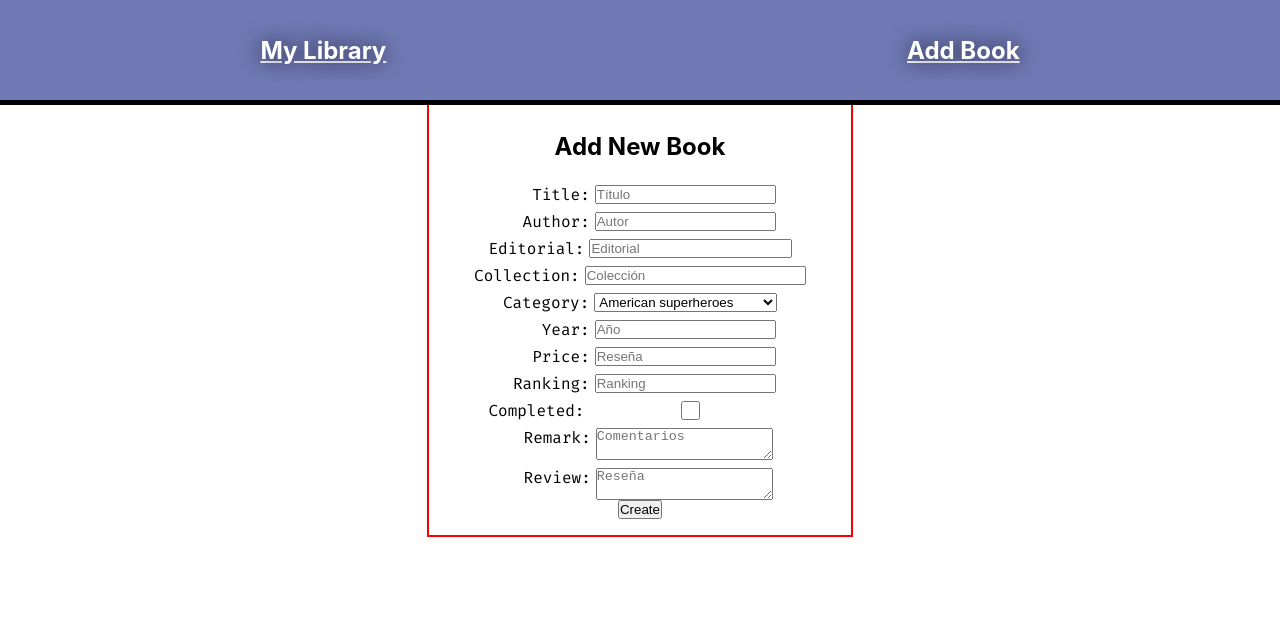
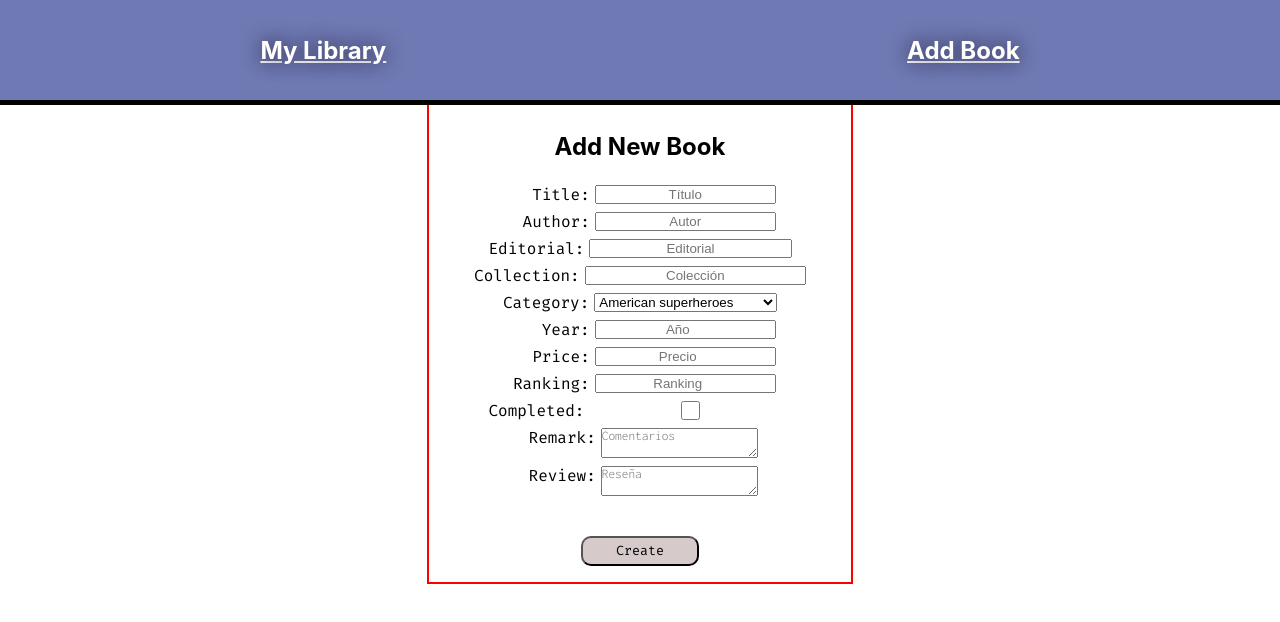
Before and after one commit to ulldecorb/my-library, a React (Create React App) app in the folder client/: page /addbook in a window 1280 px wide. Shown: the top 622 px of the page. Built offline with nearby package versions, Linux system fonts and the light colour scheme; no server answers.

Commit message:
Add style to handler on addbook component

```diff
--- a/client/src/components/addBook/addBook.css
+++ b/client/src/components/addBook/addBook.css
@@ -1,4 +1,4 @@
-.add-form {
+.book-form {
   margin-top: 100px;
   outline: 2px solid red;
   min-width: 400px;
@@ -6,11 +6,12 @@
   padding: 2vmin;
 }
 
-.add-form__title {
+.book-form__title {
   font-size: 1.5rem;
+  margin: 2vh 0;
 }
 
-.add-form__form {
+.book-form__form {
   display: -webkit-box;
   display: -ms-flexbox;
   display: flex;
@@ -26,7 +27,8 @@
           align-items: center;
 }
 
-.add-form__label {
+.book-form__label {
+  margin: 1vh 0 0 0;
   display: -ms-grid;
   display: grid;
   -ms-grid-columns: 1fr 2fr;
@@ -34,4 +36,50 @@
   -ms-grid-rows: auto;
       grid-template-rows: auto;
 }
+
+.book-form__label .input__textarea:only-of-type {
+  text-align: left;
+  font-family: 'Inconsolata', monospace;
+}
+
+.book-form__label-text {
+  text-align: right;
+  padding-right: 5px;
+  font-family: 'Fira Mono', monospace;
+}
+
+.book-form__input {
+  text-align: center;
+  width: 100%;
+}
+
+.book-form__handler-box {
+  width: 100%;
+  height: 30px;
+  margin-top: 5vh;
+  display: -webkit-box;
+  display: -ms-flexbox;
+  display: flex;
+  -ms-flex-pack: distribute;
+      justify-content: space-around;
+  -webkit-box-align: center;
+      -ms-flex-align: center;
+          align-items: center;
+}
+
+.book-form__handler {
+  text-align: center;
+  width: 100%;
+  background-color: #d6caca;
+  font-family: 'Fira Mono', monospace;
+  border-radius: 10px;
+  height: 100%;
+  width: 30%;
+  cursor: pointer;
+}
+
+.book-form__handler:hover {
+  background-color: #409135;
+  color: #f8f66c;
+}
 /*# sourceMappingURL=addBook.css.map */
--- a/client/src/components/addBook/addBook.scss
+++ b/client/src/components/addBook/addBook.scss
@@ -1,4 +1,6 @@
-.add-form {
+@import '../../style/fonts';
+
+.book-form {
     margin-top: 100px;
     outline: 2px solid red;
     min-width: 400px;
@@ -7,6 +9,7 @@
 
     &__title {
         font-size: 1.5rem;
+        margin: 2vh 0;
     }
 
     &__form {
@@ -18,8 +21,62 @@
     }
 
     &__label {
+        margin: 1vh 0 0 0;
         display: grid;
         grid-template-columns: 1fr 2fr;
         grid-template-rows: auto;
+
+        .input__textarea:only-of-type {
+            text-align: left;
+            font-family: 'Inconsolata', monospace;
+        }
+    }
+
+    &__label-text {
+        text-align: right;
+        padding-right: 5px;
+        font-family: 'Fira Mono', monospace;
+    }
+
+    &__input {
+        text-align: center;
+        width: 100%;
+
+    }
+
+    &__handler-box {
+        width: 100%;
+        height: 30px;
+        margin-top: 5vh;
+        display: flex;
+        justify-content: space-around;
+        align-items: center;
+    }
+
+    &__handler{
+        text-align: center;
+        width: 100%;
+        background-color: rgb(214, 202, 202);
+        font-family: 'Fira Mono', monospace;
+        border-radius: 10px;
+        height: 100%;
+        width: 30%;
+        cursor: pointer;
+
+        &:hover {
+            background-color: rgb(64, 145, 53);
+            color: rgb(248, 246, 108);
+        }
+
+        // &:nth-of-type(2) {
+        //     background-color: rgb(255, 137, 137);
+        //     color: #fff;
+
+        //     &:hover {
+        //         background-color: rgb(163, 0, 0);
+        //         color: rgb(228, 220, 115);
+
+        //     }
+        // }
     }
 }
--- a/client/src/components/addBook/index.jsx
+++ b/client/src/components/addBook/index.jsx
@@ -61,12 +61,13 @@ export function AddBook() {
   };
 
   return (
-    <div className="add-form">
-      <h3 className="add-form__title">Add New Book</h3>
-      <form onSubmit={handleSubmit} className="add-form__form">
-        <label htmlFor="title" className="add-form__label">
-          <p className="add-form__label-text">Title:</p>
+    <div className="book-form">
+      <h3 className="book-form__title">Add New Book</h3>
+      <form onSubmit={handleSubmit} className="book-form__form">
+        <label htmlFor="title" className="book-form__label">
+          <p className="book-form__label-text">Title:</p>
           <input
+            className="book-form__input"
             id="title"
             type="text"
             value={title}
@@ -75,9 +76,10 @@ export function AddBook() {
           />
         </label>
 
-        <label htmlFor="author" className="add-form__label">
-          <p className="add-form__label-text">Author:</p>
+        <label htmlFor="author" className="book-form__label">
+          <p className="book-form__label-text">Author:</p>
           <input
+            className="book-form__input"
             id="author"
             type="text"
             value={author}
@@ -86,9 +88,10 @@ export function AddBook() {
           />
         </label>
 
-        <label htmlFor="company" className="add-form__label">
-          <p className="add-form__label-text">Editorial:</p>
+        <label htmlFor="company" className="book-form__label">
+          <p className="book-form__label-text">Editorial:</p>
           <input
+            className="book-form__input"
             id="company"
             type="text"
             value={company}
@@ -97,9 +100,10 @@ export function AddBook() {
           />
         </label>
 
-        <label htmlFor="collection" className="add-form__label">
-          <p className="add-form__label-text">Collection:</p>
+        <label htmlFor="collection" className="book-form__label">
+          <p className="book-form__label-text">Collection:</p>
           <input
+            className="book-form__input"
             id="collection"
             type="text"
             value={colection}
@@ -108,9 +112,10 @@ export function AddBook() {
           />
         </label>
 
-        <label htmlFor="category" className="add-form__label">
-          <p className="add-form__label-text">Category:</p>
+        <label htmlFor="category" className="book-form__label">
+          <p className="book-form__label-text">Category:</p>
           {/* <input
+                    className="book-form__input"
             id="category"
             type="text"
             value={category}
@@ -126,9 +131,10 @@ export function AddBook() {
           </select>
         </label>
 
-        <label htmlFor="year" className="add-form__label">
-          <p className="add-form__label-text">Year:</p>
+        <label htmlFor="year" className="book-form__label">
+          <p className="book-form__label-text">Year:</p>
           <input
+            className="book-form__input"
             id="year"
             type="number"
             value={year}
@@ -137,20 +143,22 @@ export function AddBook() {
           />
         </label>
 
-        <label htmlFor="price" className="add-form__label">
-          <p className="add-form__label-text">Price:</p>
+        <label htmlFor="price" className="book-form__label">
+          <p className="book-form__label-text">Price:</p>
           <input
+            className="book-form__input"
             id="price"
             type="number"
             value={price}
-            placeholder="Reseña"
+            placeholder="Precio"
             onChange={(e) => setPrice(e.target.value)}
           />
         </label>
 
-        <label htmlFor="ranking" className="add-form__label">
-          <p className="add-form__label-text">Ranking:</p>
+        <label htmlFor="ranking" className="book-form__label">
+          <p className="book-form__label-text">Ranking:</p>
           <input
+            className="book-form__input"
             id="ranking"
             type="number"
             value={ranking}
@@ -161,9 +169,10 @@ export function AddBook() {
           />
         </label>
 
-        <label htmlFor="complete" className="add-form__label">
-          <p className="add-form__label-text">Completed:</p>
+        <label htmlFor="complete" className="book-form__label">
+          <p className="book-form__label-text">Completed:</p>
           <input
+            className="book-form__input"
             id="complete"
             type="checkbox"
             value={complete}
@@ -171,9 +180,10 @@ export function AddBook() {
           />
         </label>
 
-        <label htmlFor="remark" className="add-form__label">
-          <p className="add-form__label-text">Remark:</p>
+        <label htmlFor="remark" className="book-form__label">
+          <p className="book-form__label-text">Remark:</p>
           {/* <input
+                    className="book-form__input"
             id="remark"
             type="text"
             value={remark}
@@ -182,24 +192,28 @@ export function AddBook() {
           /> */}
           <textarea
             id="remark"
+            className="book-form__input input__textarea"
             value={remark}
             placeholder="Comentarios"
             onChange={(e) => setRemark(e.target.value)}
           />
         </label>
 
-        <label htmlFor="review" className="add-form__label">
-          <p className="add-form__label-text">Review:</p>
+        <label htmlFor="review" className="book-form__label">
+          <p className="book-form__label-text">Review:</p>
           <textarea
+            className="book-form__input input__textarea"
             id="review"
             value={review}
             placeholder="Reseña"
             onChange={(e) => setReview(e.target.value)}
           />
         </label>
+        <nav className="book-form__handler-box">
 
-        <button type="submit">Create</button>
+          <button type="submit" className="book-form__handler">Create</button>
 
+        </nav>
         <div className="message">{message ? <p>{message}</p> : null}</div>
       </form>
     </div>
--- a/client/src/components/detail/detail.css
+++ b/client/src/components/detail/detail.css
@@ -1,4 +1,4 @@
-.add-form {
+.book-form {
   margin-top: 100px;
   outline: 2px solid red;
   min-width: 400px;
@@ -6,12 +6,12 @@
   padding: 2vmin;
 }
 
-.add-form__title {
+.book-form__title {
   font-size: 1.5rem;
   margin: 2vh 0;
 }
 
-.add-form__form {
+.book-form__form {
   display: -webkit-box;
   display: -ms-flexbox;
   display: flex;
@@ -27,7 +27,7 @@
           align-items: center;
 }
 
-.add-form__label {
+.book-form__label {
   margin: 1vh 0 0 0;
   display: -ms-grid;
   display: grid;
@@ -37,23 +37,23 @@
       grid-template-rows: auto;
 }
 
-.add-form__label .input__textarea:only-of-type {
+.book-form__label .input__textarea:only-of-type {
   text-align: left;
   font-family: 'Inconsolata', monospace;
 }
 
-.add-form__label-text {
+.book-form__label-text {
   text-align: right;
   padding-right: 5px;
   font-family: 'Fira Mono', monospace;
 }
 
-.add-form__input {
+.book-form__input {
   text-align: center;
   width: 100%;
 }
 
-.add-form__handler-box {
+.book-form__handler-box {
   width: 100%;
   height: 30px;
   margin-top: 5vh;
@@ -67,7 +67,7 @@
           align-items: center;
 }
 
-.add-form__handler {
+.book-form__handler {
   text-align: center;
   width: 100%;
   background-color: #d6caca;
@@ -78,17 +78,17 @@
   cursor: pointer;
 }
 
-.add-form__handler:hover {
+.book-form__handler:hover {
   background-color: #409135;
   color: #f8f66c;
 }
 
-.add-form__handler:nth-of-type(2) {
+.book-form__handler:nth-of-type(2) {
   background-color: #ff8989;
   color: #fff;
 }
 
-.add-form__handler:nth-of-type(2):hover {
+.book-form__handler:nth-of-type(2):hover {
   background-color: #a30000;
   color: #e4dc73;
 }
--- a/client/src/components/detail/detail.scss
+++ b/client/src/components/detail/detail.scss
@@ -1,6 +1,6 @@
 @import '../../style/fonts';
 
-.add-form {
+.book-form {
     margin-top: 100px;
     outline: 2px solid red;
     min-width: 400px;
```
Also changed, not shown: client/src/components/detail/index.jsx (+41 -42 lines).
